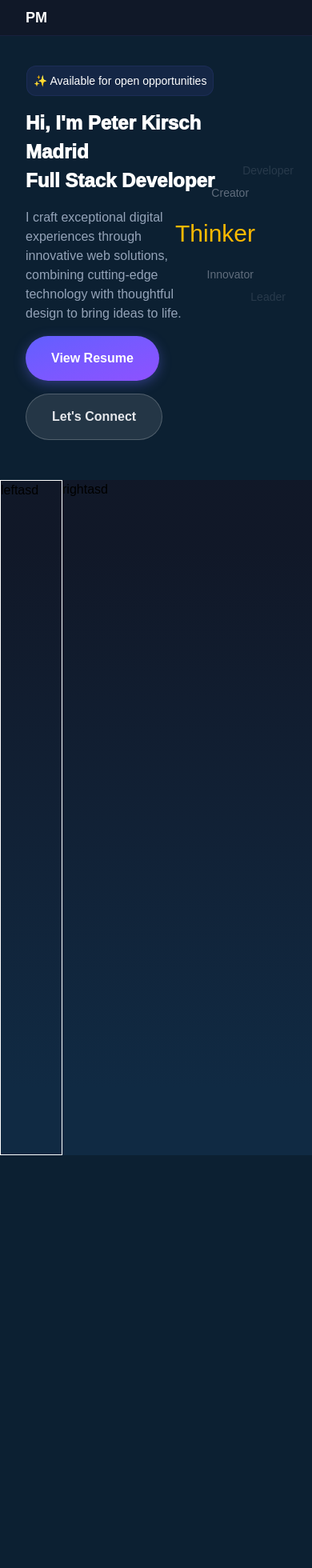
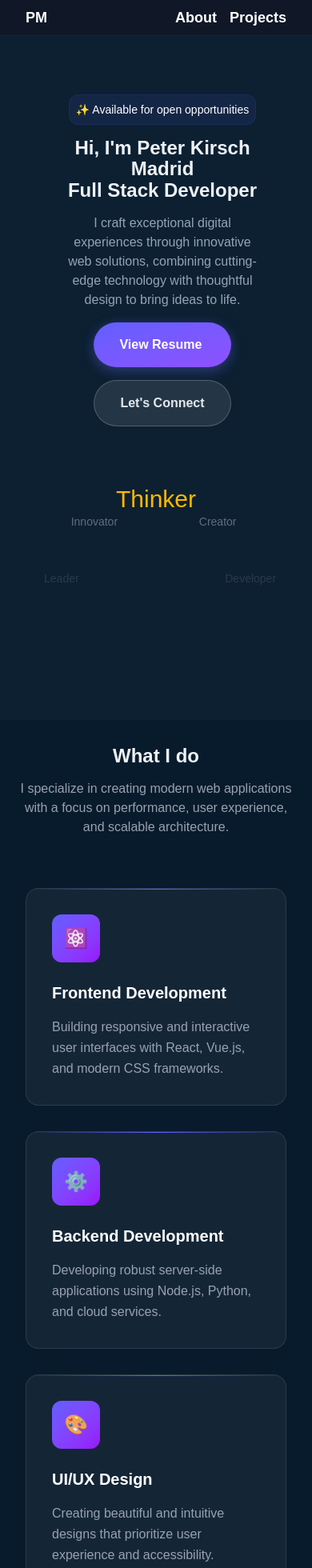
Before and after one commit to PeterDMadrid/Portfolio, a Next.js app: page / in a window 390 px wide. Shown: the top 1960 px of the page at 80% size. Before the commit the page ends 1444 px from the top, so only its background shows below. Built offline with nearby package versions, Linux system fonts and the light colour scheme.

Commit message:
Fixed responsiveness of screens

```diff
--- a/src/app/globals.css
+++ b/src/app/globals.css
@@ -6,6 +6,10 @@
 
 .myColor {
   background-color: #0c2033;
+}
+
+.myColor2 {
+  background-color: #081b2c;
 }
 
 body {
--- a/src/app/homeComponents/Introduction.tsx
+++ b/src/app/homeComponents/Introduction.tsx
@@ -1,10 +1,11 @@
 export default function Introduction() {
     return (
-        <div className="flex flex-col justify-center items-center ml-4 text-white h-full w-[28vh] lg:w-[100vh] md:w-[60vh] sm:w-[40vh]">
+        <div className="flex flex-col justify-center items-center ml-4 text-white h-[50vh] w-[28vh] lg:w-[100vh] md:w-[60vh] sm:w-[40vh]">
             <div className="mt-12 mb-4 lg:m-4 lg:m-4 md:m-4 p-2 text-sm rounded-xl bg-[#6366f11A] border border-[#6366f119]" style={{ animation: "slideInUp 0.8s ease-out 0.2s both" }}>✨ Available for open opportunities</div>
-            <div className="lg:text-center mb-4 text-[clamp(1.5rem,4vw,2.5rem)] font-[1000]" style={{ animation: "slideInUp 0.8s ease-out 0.4s both" }}>Hi, I'm Peter Kirsch Madrid <br /> Full Stack Developer</div>
-            <div className="lg:text-center pr-8 lg:pr-0 md:pr-0 mb-4 lg:p-4 text-[#94a3b8]" style={{ animation: "slideInUp 0.8s ease-out 0.6s both" }}>I craft exceptional digital experiences through innovative web solutions, combining cutting-edge technology with thoughtful design to bring ideas to life.</div>
-            <div className="flex flex-wrap gap-4" style={{ animation: "slideInUp 0.8s ease-out 0.8s both" }}>
+            <div className="text-center mb-4 text-[clamp(1.5rem,4vw,2.5rem)] font-extrabold
+    leading-[1.1] text-[#EEF1F5]" style={{ animation: "slideInUp 0.8s ease-out 0.4s both" }}>Hi, I'm Peter Kirsch Madrid <br /> Full Stack Developer</div>
+            <div className="text-center mb-4 lg:p-4 text-[#94a3b8]" style={{ animation: "slideInUp 0.8s ease-out 0.6s both" }}>I craft exceptional digital experiences through innovative web solutions, combining cutting-edge technology with thoughtful design to bring ideas to life.</div>
+            <div className="flex sm:flex-wrap sm:flex-row flex-col gap-4" style={{ animation: "slideInUp 0.8s ease-out 0.8s both" }}>
                 <div className="px-8 py-4 rounded-full font-semibold inline-flex items-center gap-2 cursor-pointer
            transition-all duration-300 relative overflow-hidden
            bg-gradient-to-br from-indigo-500 to-violet-500 text-white
--- a/src/app/homeComponents/SkillsDisplay.tsx
+++ b/src/app/homeComponents/SkillsDisplay.tsx
@@ -1,7 +1,6 @@
 import { useEffect, useState } from "react";
 
 export default function Skills() {
-
     const skills = [
         "Leader",
         "Innovator",
@@ -16,6 +15,7 @@ export default function Skills() {
 
     const [currentIndex, setIndex] = useState(0);
     const [radius, setRadius] = useState(150);
+    const [isSmallScreen, setIsSmallScreen] = useState(false);
 
     // Cycle through skills
     useEffect(() => {
@@ -25,15 +25,18 @@ export default function Skills() {
         return () => clearInterval(interval);
     }, [skills.length]);
 
-    // Resize radius only (not font size anymore)
+    // Resize radius and track screen size
     useEffect(() => {
         const handleResize = () => {
-            if (window.innerWidth < 640) {
-                setRadius(80);
-            } else if (window.innerWidth < 1024) {
-                setRadius(100);
+            const windowWidth = window.innerWidth;
+            setIsSmallScreen(windowWidth < 640);
+
+            if (windowWidth < 640) {
+                setRadius(120);
+            } else if (windowWidth < 1024) {
+                setRadius(120);
             } else {
-                setRadius(250);
+                setRadius(280);
             }
         };
         handleResize();
@@ -42,15 +45,17 @@ export default function Skills() {
     }, []);
 
     return (
-        <div className="flex items-center w-[10px] h-[10px] relative">
+        <div className="flex items-center w-[180px] h-[100px] relative">
             {/* Circle container */}
-            <div className="absolute right-[-100px] w-[250px] h-[250px] sm:w-[350px] sm:h-[350px] lg:w-[400px] lg:h-[400px] flex items-center justify-center overflow-visible">
+            <div className="absolute left-1/2 -translate-x-1/2 sm:right-[-100px] sm:left-auto sm:translate-x-0 w-[250px] h-[250px] sm:w-[350px] sm:h-[350px] lg:w-[400px] lg:h-[400px] flex items-center justify-center overflow-visible">
                 {skills.map((skill, index) => {
                     let offset = Math.abs(index - currentIndex);
                     if (offset > skills.length / 2) offset = skills.length - offset;
 
+                    const baseAngle = isSmallScreen ? 270 : 180;
+
                     const angle =
-                        ((index - currentIndex) * (360 / skills.length) + 180) *
+                        ((index - currentIndex) * (360 / skills.length) + baseAngle) *
                         (Math.PI / 180);
 
                     const x = Math.cos(angle) * radius;
@@ -77,5 +82,5 @@ export default function Skills() {
                 })}
             </div>
         </div>
-    )
+    );
 }
--- a/src/app/page.tsx
+++ b/src/app/page.tsx
@@ -1,68 +1,81 @@
 "use client";
 
 import Introduction from "@/app/homeComponents/Introduction";
-import { useState, useEffect } from "react";
 import { useParallax } from "@/hooks/useparallax";
 import Skills from "./homeComponents/SkillsDisplay";
 
 export default function Home() {
-  const skills = [
-    "Leader",
-    "Innovator",
-    "Thinker",
-    "Creator",
-    "Developer",
-    "Planner",
-    "Builder",
-    "Solver",
-    "Learner",
-  ];
 
-  const [currentIndex, setIndex] = useState(0);
-  const [radius, setRadius] = useState(150);
-
-  // Cycle through skills
-  useEffect(() => {
-    const interval = setInterval(() => {
-      setIndex((prev) => (prev + 1) % skills.length);
-    }, 2000);
-    return () => clearInterval(interval);
-  }, [skills.length]);
-
-  // Resize radius only (not font size anymore)
-  useEffect(() => {
-    const handleResize = () => {
-      if (window.innerWidth < 640) {
-        setRadius(80);
-      } else if (window.innerWidth < 1024) {
-        setRadius(100);
-      } else {
-        setRadius(250);
-      }
-    };
-    handleResize();
-    window.addEventListener("resize", handleResize);
-    return () => window.removeEventListener("resize", handleResize);
-  }, []);
-
-  const parallaxRef = useParallax(0.2);
+  const parallaxRef = useParallax(0.6);
 
   return (
     <div>
-      <div ref={parallaxRef} className="flex justify-between items-center px-4 overflow-hidden pb-4 h-[600px] sm:h-[400px] lg:h-[600px] relative z-0">
+      <section ref={parallaxRef} className="flex flex-wrap justify-center sm:justify-between items-center px-4 overflow-hidden pb-4 h-[900px] sm:h-[400px] md:h-[600px] lg:h-[600px] 2xl:h-[900px] relative z-0">
         <Introduction />
         <Skills />
-      </div>
-      {/* This is the 2nd section but div */}
-      <div className="flex min-h-screen bg-gradient-to-b from-gray-900 from-10% to-[#102A43] to-90% relative z-100">
-        <div className="w-[20%] border border-white">
-          leftasd
+      </section>
+      <section className="flex flex-col min-h-screen myColor2 relative z-10 pb-20 pt-8">
+        <h1 className="text-[clamp(1.5rem,4vw,2.5rem)] font-bold leading-[1.1] text-[#EEF1F5] text-center mb-4">
+          What I do
+        </h1>
+        <p className="text-center text-gray-400 max-w-2xl mx-auto mb-16 px-4">
+          I specialize in creating modern web applications with a focus on performance,
+          user experience, and scalable architecture.
+        </p>
+
+        <div className="grid grid-cols-1 md:grid-cols-2 lg:grid-cols-3 gap-8 px-8 max-w-7xl mx-auto">
+          {/* Skill Card 1 */}
+          <div className="group bg-white/5 backdrop-blur-lg border border-white/10 rounded-2xl p-8
+                    transition-all duration-300 hover:transform hover:-translate-y-3
+                    hover:shadow-2xl hover:border-indigo-500/30 relative overflow-hidden">
+            <div className="absolute top-0 left-0 right-0 h-px bg-gradient-to-r from-transparent via-indigo-500 to-transparent
+                      transition-all duration-300 group-hover:h-0.5 group-hover:shadow-lg group-hover:shadow-indigo-500/50"></div>
+
+            <div className="w-15 h-15 bg-gradient-to-br from-indigo-500 to-purple-600 rounded-xl
+                      flex items-center justify-center mb-6 text-2xl">
+              ⚛️
+            </div>
+            <h3 className="text-xl font-semibold text-white mb-4">Frontend Development</h3>
+            <p className="text-gray-400 leading-relaxed">
+              Building responsive and interactive user interfaces with React, Vue.js, and modern CSS frameworks.
+            </p>
+          </div>
+
+          {/* Skill Card 2 */}
+          <div className="group bg-white/5 backdrop-blur-lg border border-white/10 rounded-2xl p-8
+                    transition-all duration-300 hover:transform hover:-translate-y-3
+                    hover:shadow-2xl hover:border-indigo-500/30 relative overflow-hidden">
+            <div className="absolute top-0 left-0 right-0 h-px bg-gradient-to-r from-transparent via-indigo-500 to-transparent
+                      transition-all duration-300 group-hover:h-0.5 group-hover:shadow-lg group-hover:shadow-indigo-500/50"></div>
+
+            <div className="w-15 h-15 bg-gradient-to-br from-indigo-500 to-purple-600 rounded-xl
+                      flex items-center justify-center mb-6 text-2xl">
+              ⚙️
+            </div>
+            <h3 className="text-xl font-semibold text-white mb-4">Backend Development</h3>
+            <p className="text-gray-400 leading-relaxed">
+              Developing robust server-side applications using Node.js, Python, and cloud services.
+            </p>
+          </div>
+
+          {/* Skill Card 3 */}
+          <div className="group bg-white/5 backdrop-blur-lg border border-white/10 rounded-2xl p-8
+                    transition-all duration-300 hover:transform hover:-translate-y-3
+                    hover:shadow-2xl hover:border-indigo-500/30 relative overflow-hidden">
+            <div className="absolute top-0 left-0 right-0 h-px bg-gradient-to-r from-transparent via-indigo-500 to-transparent
+                      transition-all duration-300 group-hover:h-0.5 group-hover:shadow-lg group-hover:shadow-indigo-500/50"></div>
+
+            <div className="w-15 h-15 bg-gradient-to-br from-indigo-500 to-purple-600 rounded-xl
+                      flex items-center justify-center mb-6 text-2xl">
+              🎨
+            </div>
+            <h3 className="text-xl font-semibold text-white mb-4">UI/UX Design</h3>
+            <p className="text-gray-400 leading-relaxed">
+              Creating beautiful and intuitive designs that prioritize user experience and accessibility.
+            </p>
+          </div>
         </div>
-        <div className="w-[80%] min-h-screen">
-          rightasd
-        </div>
-      </div>
-
+      </section>
     </div>
   );
 }
--- a/src/components/Header.tsx
+++ b/src/components/Header.tsx
@@ -1,5 +1,6 @@
 "use client"
 
+import Link from "next/link";
 import { useEffect, useState } from "react";
 
 export default function Header() {
@@ -17,6 +18,7 @@ export default function Header() {
         <header>
             <nav
                 className={`
+      flex justify-between
       fixed top-0 w-full px-8
       z-[1000] transition-all duration-100 ease-in-out
       ${scrolled
@@ -24,7 +26,11 @@ export default function Header() {
                         : "bg-gray-900 backdrop-blur-[50px] py-2 border-b border-[#6366f1]/10"}
     `}
             >
-                <div className="text-white font-bold text-lg">PM</div>
+                <Link href="/" className="text-white font-bold text-lg cursor-pointer">PM</Link>
+                <div className="flex gap-4">
+                    <Link href="/" className="text-white font-bold text-lg cursor-pointer">About</Link>
+                    <Link href="/" className="text-white font-bold text-lg cursor-pointer">Projects</Link>
+                </div>
             </nav>
         </header>
     )
```
